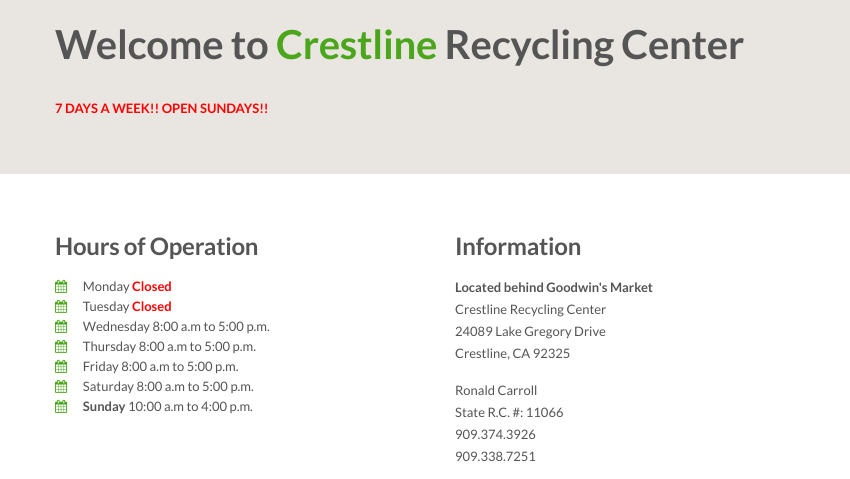
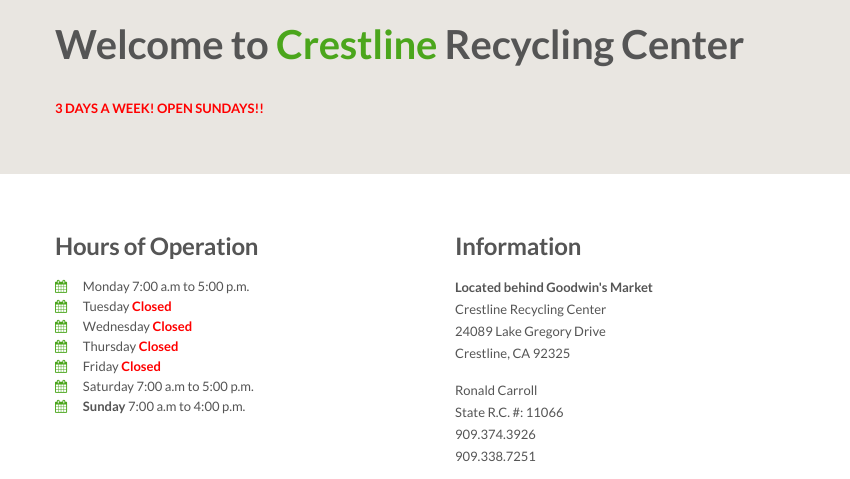
Before and after one commit to billcashidy/recyclesite, a plain HTML site: page crestline.html in a window 1280 px wide. Shown: the part 89-568 px from the top of the page, 0-850 px from the left. Drawn offline with Linux system fonts and the light colour scheme.

Commit message:
Add files via upload

```diff
--- a/crestline.html
+++ b/crestline.html
@@ -86,7 +86,7 @@
 	<div class="container intro_wrapper">
 	<div class="inner_content">
 	<h1 class="title">Welcome to <span class="hue">Crestline</span> Recycling Center </h1>
-	<p><span><font color=red><b>7 DAYS A WEEK!! OPEN SUNDAYS!!</b></font></span></p>
+	<p><span><font color=red><b>3 DAYS A WEEK! OPEN SUNDAYS!!</b></font></span></p>
 
 	</div>
 		</div>
@@ -101,13 +101,13 @@
 		<div class="span4">
 		<h1><span>Hours of Operation</span></h1>
 					<ul class="fa-ul">
-						<li><i class="fa-li fa fa-calendar colour"></i>Monday <span><font color=red><b>Closed</b></font></span></li>
+						<li><i class="fa-li fa fa-calendar colour"></i>Monday 7:00 a.m to 5:00 p.m.</li>
 						<li><i class="fa-li fa fa-calendar colour"></i>Tuesday <span><font color=red><b>Closed</b></font></span></li>
-						<li><i class="fa-li fa fa-calendar colour"></i>Wednesday 8:00 a.m to 5:00 p.m.</li>
-						<li><i class="fa-li fa fa-calendar colour"></i>Thursday 8:00 a.m to 5:00 p.m.</li>
-						<li><i class="fa-li fa fa-calendar colour"></i>Friday 8:00 a.m to 5:00 p.m.</li>
-						<li><i class="fa-li fa fa-calendar colour"></i>Saturday 8:00 a.m to 5:00 p.m.</li>
-						<li><i class="fa-li fa fa-calendar colour"></i><span>Sunday</span> 10:00 a.m to 4:00 p.m.</li>
+						<li><i class="fa-li fa fa-calendar colour"></i>Wednesday <span><font color=red><b>Closed</b></font></span></li>
+						<li><i class="fa-li fa fa-calendar colour"></i>Thursday <span><font color=red><b>Closed</b></font></span></li>
+						<li><i class="fa-li fa fa-calendar colour"></i>Friday <span><font color=red><b>Closed</b></font></span></li>
+						<li><i class="fa-li fa fa-calendar colour"></i>Saturday 7:00 a.m to 5:00 p.m.</li>
+						<li><i class="fa-li fa fa-calendar colour"></i><span>Sunday</span> 7:00 a.m to 4:00 p.m.</li>
 					</ul>
 			<div class="pad12"></div>
 			</div>
```
